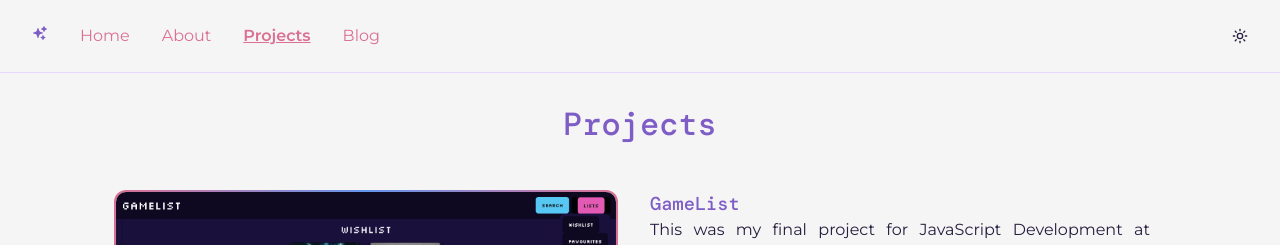
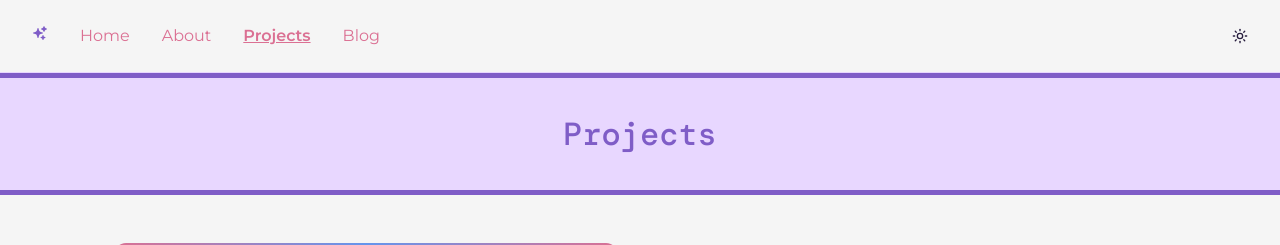
Before and after one commit to mchlol/portfolio-23, a React (Vite) app: page /projects in a window 1280 px wide. Shown: the top 245 px of the page. Built offline with nearby package versions, Linux system fonts and the light colour scheme; no server answers.

Commit message:
add code block style

```diff
--- a/src/App.css
+++ b/src/App.css
@@ -107,6 +107,14 @@ h4 {
 h2 {
   text-align: center;
   font-weight: bold;
+}
+
+.section-header {
+  background: var(--accentColour);
+  margin: 0 0 1em 0;
+  padding: 1em;
+  border-bottom: 5px solid var(--accentColourStrong);
+  border-top: 5px solid var(--accentColourStrong);
 }
 
 button {
@@ -726,6 +734,17 @@ button:focus {
   }
 }
 
+.code-block {
+  background: #181818;
+  color: #f5f5f5;
+  border-radius: 8px;
+  overflow-x: scroll;
+  max-width: 80%;
+  min-width: 100px;
+  padding: 1rem;
+  margin: 1rem auto;
+}
+
 .back-btn-container {
   margin: 1.5em 0;
   text-align: center;
```
